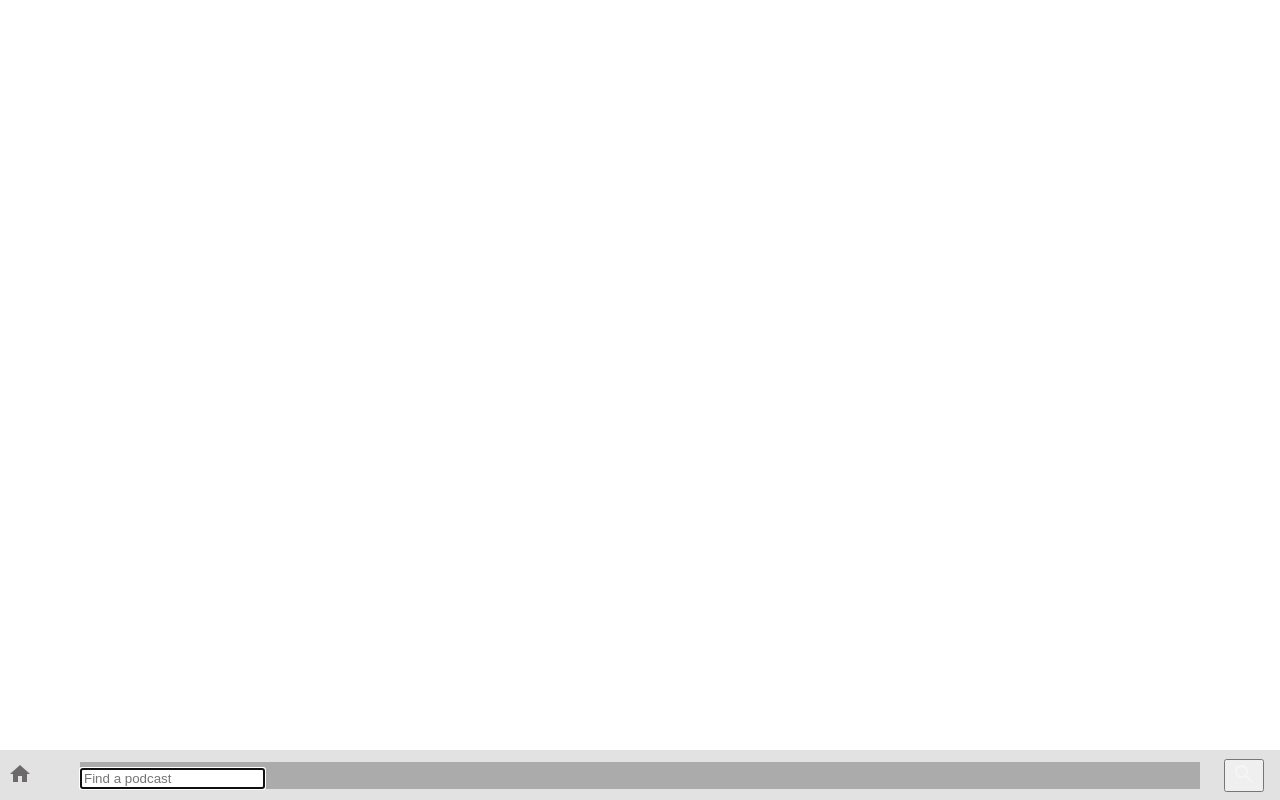
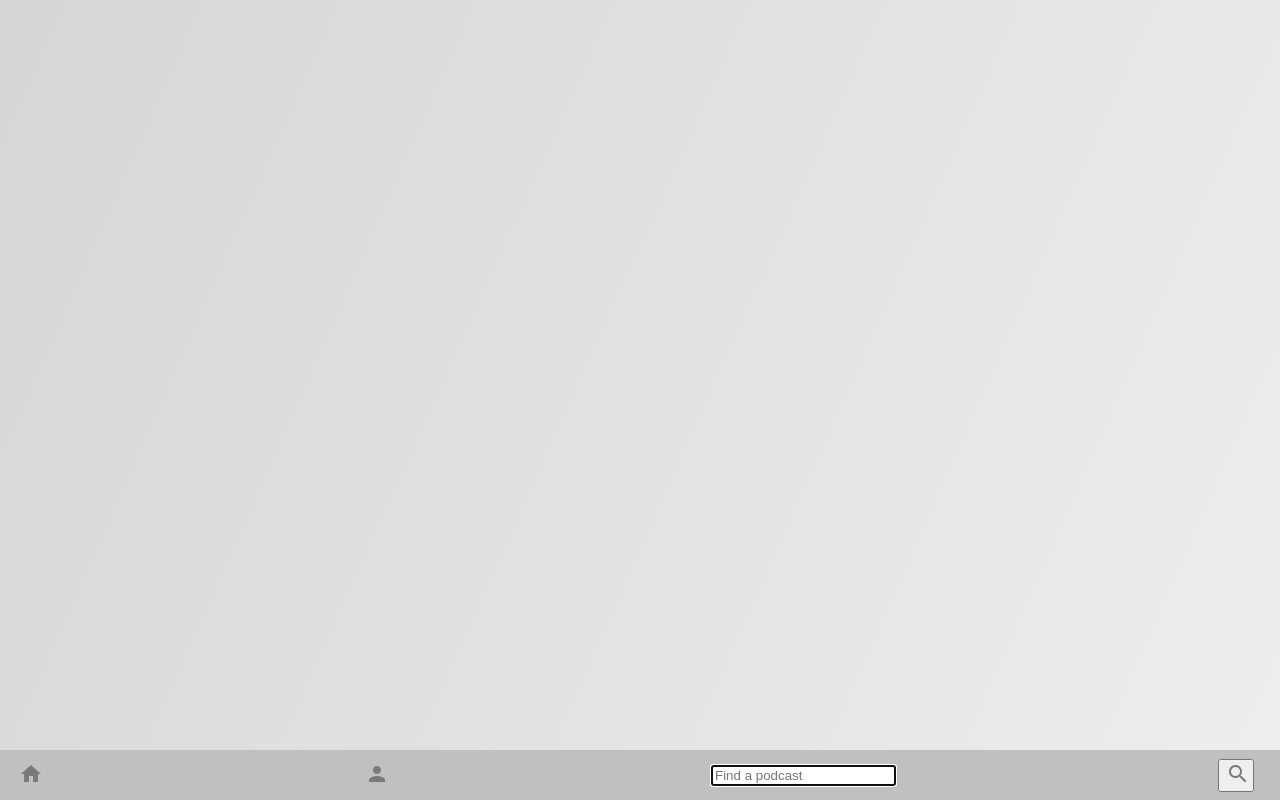
Before and after one commit to ofergilboa/podcastManager, a website: page dist/index.html in a window 1280 px wide. Drawn offline with nearby package versions, Linux system fonts and the light colour scheme; files whose address does not match are found by name.

Commit message:
stylinging

```diff
--- a/dist/audioPlay.js
+++ b/dist/audioPlay.js
@@ -22,4 +22,6 @@ class audioPlay{
     }
 }
 
+const play = new audioPlay
+play.renderAudioBar()
 // module.exports = audioCreator
--- a/dist/index.html
+++ b/dist/index.html
@@ -38,14 +38,15 @@
                     <span id = "info" class ="bar"><i class="Medium material-icons">info_outline</i></span>
                 </div>
         </script>
+    </header>
 
-
+<main>
         <div class="episodes"></div>
         <!-- handlebars episodes -->
         <script id="episodes-template" type="text/x-handlebars-template">
                     <div class="epData" >
                     {{#each_upto data 1}}
-                    <img class="epImg" src="{{image}}" alt="" style="margin-left: 3.5vh";">
+                    <img class="epImg" src="{{image}}" alt="" >
                     </div>
                 {{/each_upto}}
 
@@ -64,7 +65,7 @@
 
         <script id="pod-template" type="text/x-handlebars-template">
                 {{#each data}}
-                <div class="podData">
+                <div class="podData pods2">
                     <img class="img" src="{{image}}" data-id="{{id}}" data-title="{{title_original}}">
                 </div>
                 {{/each}}
@@ -84,7 +85,7 @@
 
             <script id="genres-results-template" type="text/x-handlebars-template">
                 {{#each data}}
-                <div class="podData">
+                <div class="podData pods2">
                     <img class="img-genre-result" src="{{image}}" data-id="{{id}}" data-title="{{title}}">
                 </div>
                 {{/each}}
@@ -95,11 +96,21 @@
     <footer>
         <div id="userBar">
             <span class="footer homeBar" id="home"><i class="Medium material-icons">home</i></span>
-            <span class="footer homeBar favourites" id="home" class="homeBar"><i
-                    class="Medium material-icons">star</i></span>
-            <span class="footer podInput podInput inputBttn" id="input"><input id="podcastInput" type="text" autofocus
-                    placeholder="Find a podcast"></span>
+            <span class="footer homeBar"><i class="Medium material-icons">person</i></span>
+            <!-- <span class="footer homeBar favourites"><i class="Medium material-icons">person</i></span> -->
+            <span class="footer podInput podInput inputBttn" id="input"><input id="podcastInput" type="text" autofocus placeholder="Find a podcast"></span>
             <button class="footer  getPods"><i class="bttn material-icons">search</i></button>
+            <!-- <nav>
+                <div class="nav-wrapper">
+                  <form>
+                    <div class="getPods input-field">
+                      <input id="search" type="search" required>
+                      <label class="label-icon" for="search"><i class="bttn material-icons">search</i></label>
+                      <i class="material-icons">close</i>
+                    </div>
+                  </form>
+                </div>
+              </nav> -->
             </span>
         </div>
     </footer>
--- a/dist/style.css
+++ b/dist/style.css
@@ -1,7 +1,9 @@
 main {
+  background-image: linear-gradient(-66deg, #eeeeee, #d6d6d6);
   flex: 1 0 auto;
 }
 body {
+  position: relative;
   width: 100%;
   margin: 0;
   background-color: #ffffff;
@@ -19,8 +21,8 @@ body {
   width: 110vw;
   position: fixed;
   top: 0px;
-  background-color: #e2e2e2;
-  color: #6b6969;
+  background-color: #c0c0c0;
+  color: #7a7a7a;
 }
 #playBar .bar {
   top: 15%;
@@ -39,10 +41,10 @@ body {
 }
 footer {
   z-index: 9;
-  background-color: #e2e2e2;
-  color: #6b6969;
+  background-color: #c0c0c0;
+  color: #7a7a7a;
   display: flex;
-  margin-left: -8px;
+  margin-left: -18px;
   margin-top: 0px;
   height: 50px;
   width: 110vw;
@@ -50,7 +52,11 @@ footer {
   bottom: 0;
 }
 footer .footer {
-  margin-left: 24px;
+  margin-left: 12px;
+  color: #7a7a7a;
+}
+#home {
+  margin-left: 45px;
 }
 main {
   display: grid;
@@ -62,66 +68,32 @@ main {
   bottom: 1vh;
   display: flex;
   justify-content: space-between;
-  /* background-color: rgba(0, 0, 0, 0.603); */
+  background-color: #c0c0c0;
+  color: #7a7a7a;
   z-index: 999;
   align-items: center;
 }
 .bttn {
+  width: 20px;
+  height: 10px;
   display: inline-block;
-  color: whitesmoke;
+  color: #7a7a7a;
   flex-shrink: 1;
 }
-#fn {
-  position: fixed;
-  bottom: 10vh;
-  z-index: 999;
+.pods {
+  margin-left: 3vw;
+  margin-right: 2vw;
+  margin-top: 70px;
+  margin-bottom: 52px;
 }
-.home {
-  display: inline-block;
-  color: whitesmoke;
-  flex-shrink: 1;
-  height: 5vh;
-  cursor: pointer
-}
-.favourites {
-  display: inline-block;
-  color: whitesmoke;
-  flex-shrink: 1;
-}
-.podInput {
-  width: 100%;
-  display: inline-block;
-  background-color: rgba(61, 61, 61, 0.329);
-  outline: none !important;
-  flex-grow: 2;
-  border: none;
-  font-size: 3vh;
-  color: white;
-  border-bottom: none !important;
-}
-.podInput:focus {
-  border-bottom: none !important;
-}
-/* .bttn{
-    align-self: flex-end;
-    width: 10vh;
-    height: 100%;
- } */
-#mediaPlayer {
-  position: fixed;
-  top: 6vh;
-  position: absolute;
-  left: 50%;
-  margin-right: -50%;
-  transform: translate(-50%, -50%);
-}
-.pods {
-  margin-top: 14vh;
+.pods2 {
+  margin-top: 5px;
+  margin-bottom: 14px;
 }
 .podData {
   display: inline-block;
-  width: 40%;
-  height: 40%;
+  width: 41%;
+  height: 41%;
   margin-left: 2vh;
   margin-right: 2vh;
 }
@@ -134,6 +106,13 @@ main {
 }
 .epImg {
   border-radius: 10%;
+  margin-top: 65px;
+  margin-left: 38px;
+  margin-bottom: 15px;
+}
+.img-genre {
+  margin-bottom: 15px;
+  box-shadow: 3px 3px #c0c0c0;
 }
 .episode-title {
   font-weight: bolder;
--- a/dist/style.less
+++ b/dist/style.less
@@ -1,13 +1,15 @@
-@color1:rgb(226, 226, 226) ;
-@color2:rgb(107, 105, 105) ;
+@color1:rgb(192, 192, 192) ;
+@color2:rgb(122, 122, 122) ;
 @color3:rgb(255, 255, 255);
 
 
 main {
-  flex: 1 0 auto;
+    background-image: linear-gradient(-66deg, rgb(238, 238, 238), rgb(214, 214, 214));
+    flex: 1 0 auto;
 }
 
 body{
+    position: relative;
     width: 100%;
     margin: 0;
     background-color:@color3;
@@ -52,15 +54,19 @@ footer{
     background-color: @color1;
     color: @color2;
     display: flex;
-    margin-left: -8px;
+    margin-left: -18px;
     margin-top: 0px;
     height: 50px;
     width: 110vw;
     position: fixed;
     bottom : 0;
     .footer{
-        margin-left: 24px;
+        margin-left:12px;
+        color: @color2;
     }
+  }
+  #home{
+      margin-left: 45px;
   }
 
   main{
@@ -75,70 +81,80 @@ footer{
     bottom: 1vh;
     display: flex;
     justify-content: space-between;
-    /* background-color: rgba(0, 0, 0, 0.603); */
+    background-color: @color1;
+    color: @color2;
     z-index: 999;
     align-items: center
  }
 
  .bttn{
+    width: 20px;
+    height: 10px;
     display: inline-block;
-    color:whitesmoke;
+    color:@color2;
     flex-shrink: 1;
  }
- #fn{
-    position: fixed;
-    bottom: 10vh;
-    z-index: 999;
+//  #fn{
+//     position: fixed;
+//     bottom: 10vh;
+//     z-index: 999;
+//  }
+//  .home{
+//     display: inline-block;
+//     color: whitesmoke;
+//     flex-shrink: 1;
+//     height: 5vh;
+
+//  }
+//  .favourites{
+//     display: inline-block;
+//     color:whitesmoke;
+//     flex-shrink: 1;
+
+//  }
+//  .podInput{
+//     width: 100%;
+//     display: inline-block;
+//     background-color: rgba(61, 61, 61, 0.329);
+//     outline: none !important;
+//     flex-grow: 2;
+//     border: none;
+//     font-size: 3vh;
+//     color: white;
+//     border-bottom: none !important;
+
+//  }
+//  .podInput:focus{
+//     border-bottom: none !important;
+//  }
+//  /* .bttn{
+//     align-self: flex-end;
+//     width: 10vh;
+//     height: 100%;
+//  } */
+
+//  #mediaPlayer{
+//     position: fixed;
+//     top: 6vh;
+//     position: absolute;
+//     left: 50%;
+//     margin-right: -50%;
+//     transform: translate(-50%, -50%)
+//  }
+ .pods{
+    margin-left: 3vw;
+    margin-right:2vw;
+    margin-top: 70px;
+    margin-bottom: 52px;
  }
- .home{
-    display: inline-block;
-    color: whitesmoke;
-    flex-shrink: 1;
-    height: 5vh;
-
- }
- .favourites{
-    display: inline-block;
-    color:whitesmoke;
-    flex-shrink: 1;
-
- }
- .podInput{
-    width: 100%;
-    display: inline-block;
-    background-color: rgba(61, 61, 61, 0.329);
-    outline: none !important;
-    flex-grow: 2;
-    border: none;
-    font-size: 3vh;
-    color: white;
-    border-bottom: none !important;
-
- }
- .podInput:focus{
-    border-bottom: none !important;
- }
- /* .bttn{
-    align-self: flex-end;
-    width: 10vh;
-    height: 100%;
- } */
-
- #mediaPlayer{
-    position: fixed;
-    top: 6vh;
-    position: absolute;
-    left: 50%;
-    margin-right: -50%;
-    transform: translate(-50%, -50%)
- }
- .pods{
-    margin-top: 14vh;
+ .pods2{
+    margin-top: 5px;
+    margin-bottom: 14px;
  }
  .podData{
     display: inline-block;
-    width: 40%;
-    height: 40%;
+    width: 41%;
+    height: 41%;
     margin-left: 2vh;
     margin-right: 2vh;
  }
@@ -148,8 +164,18 @@ footer{
     border-radius: 10%
  }
  .epImg{
-    border-radius: 10%
+    border-radius: 10%;
+    margin-top: 65px;
+    margin-left: 38px;
+    margin-bottom: 15px;
 
+ }
+ .img-genre{
+    //  margin-top: 20px;
+     margin-bottom: 15px;
+     box-shadow: 3px 3px @color1;
+    //  margin-right: 15px;
+    //  margin-left: 20px;
  }
  .episode-title{
     font-weight: bolder
```
